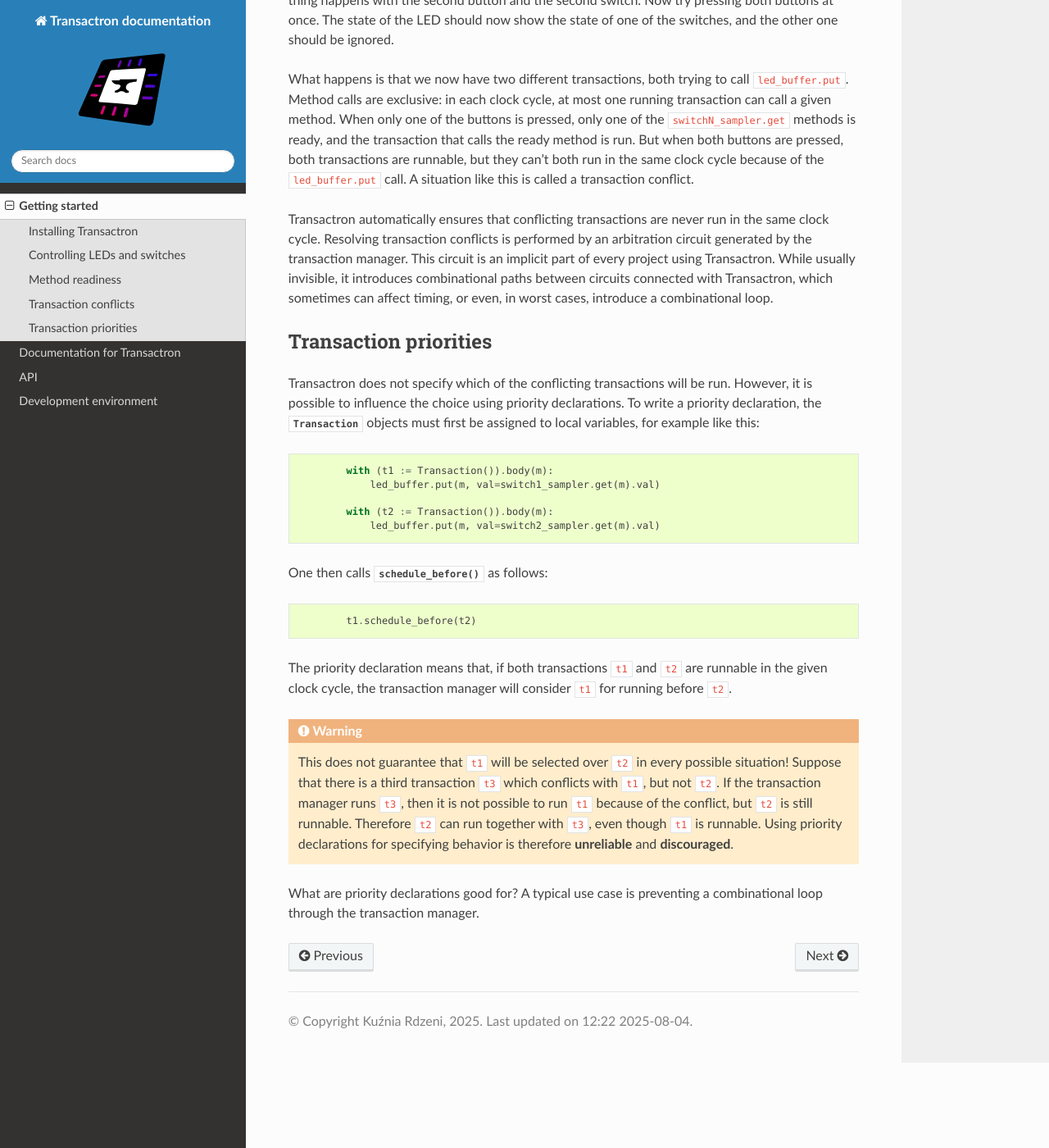
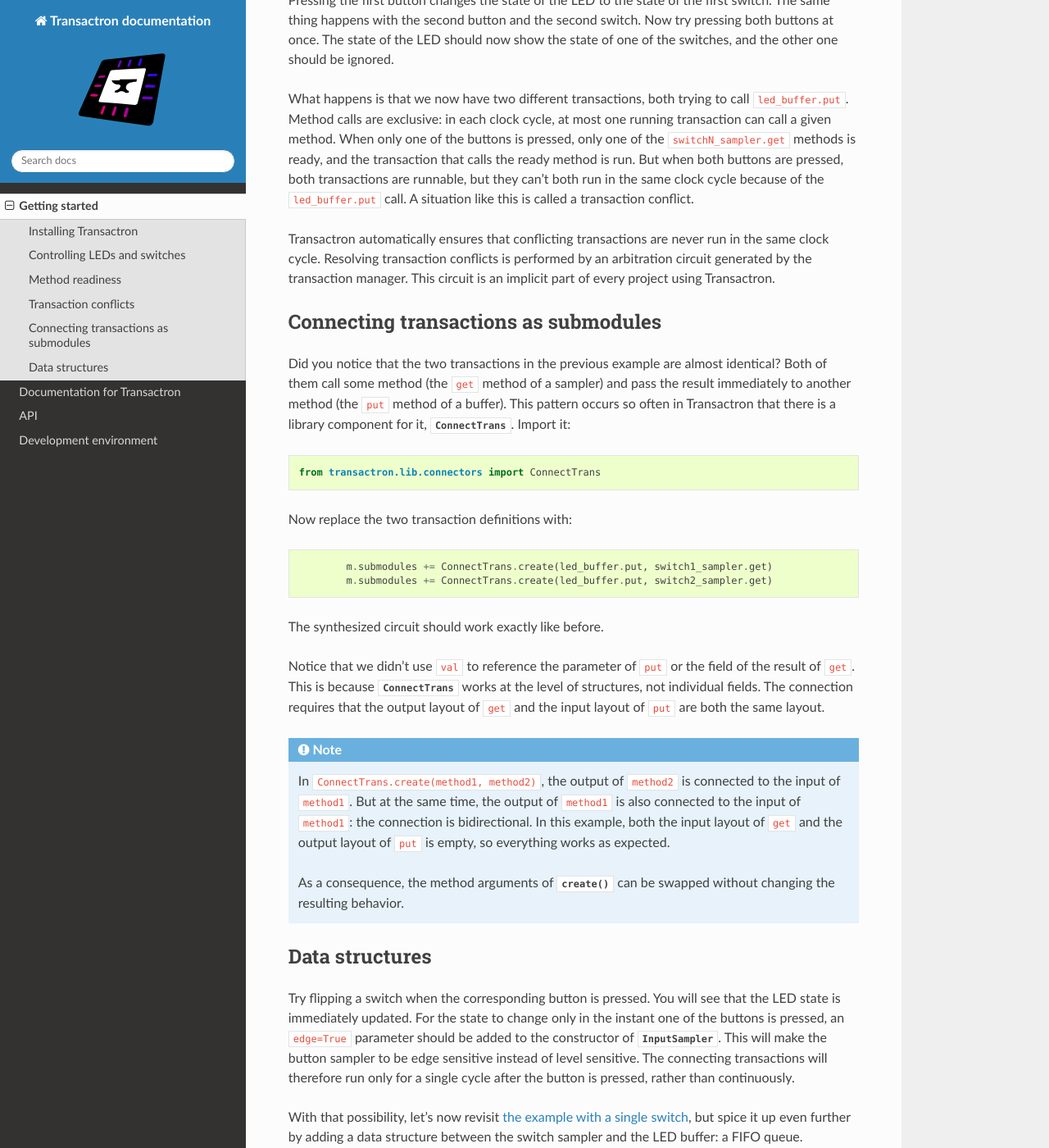
Before and after one commit to tilk/transactron, a Sphinx documentation site: the page built from docs/getting-started.md, in a window 1280 px wide and 1400 px high, scrolled down 3831 px. Shown: the whole window at 82% size. Built offline with Sphinx 7.4.7 and the Read the Docs theme 3.1.0, drawn with Linux system fonts in a browser that asks for light colours; the version number could not be read and is left out; some of the changed text lies outside the part shown.

Commit message:
Extend tutorial

````diff
--- /dev/null
+++ b/docs/_code/ledcontrol4.py
@@ -0,0 +1,42 @@
+from amaranth import *
+import amaranth.lib.data as data
+
+from transactron import TModule
+from transactron.lib.basicio import InputSampler, OutputBuffer
+from transactron.lib.connectors import ConnectTrans
+from transactron.lib.fifo import BasicFifo
+
+
+class LedControl(Elaboratable):
+    def elaborate(self, platform):
+        m = TModule()
+
+        switch = platform.request("switch")
+        led = platform.request("led", 0)
+        led_fifo_write = platform.request("led", 1)
+        led_fifo_read = platform.request("led", 2)
+        btn_switch = platform.request("button", 0)
+        btn_led = platform.request("button", 1)
+
+        layout = data.StructLayout({"val": 1})
+
+        m.submodules.switch_sampler = switch_sampler = InputSampler(
+            layout, synchronize=True, polarity=True, edge=True
+        )
+        m.d.comb += switch_sampler.data.val.eq(switch.i)
+        m.d.comb += switch_sampler.trigger.eq(btn_switch.i)
+
+        m.submodules.led_buffer = led_buffer = OutputBuffer(
+            layout, synchronize=True, polarity=True, edge=True
+        )
+        m.d.comb += led.o.eq(led_buffer.data.val)
+        m.d.comb += led_buffer.trigger.eq(btn_led.i)
+
+        m.submodules.fifo = fifo = BasicFifo(layout, 4)
+        m.d.comb += led_fifo_write.o.eq(fifo.write.ready)
+        m.d.comb += led_fifo_read.o.eq(fifo.read.ready)
+
+        m.submodules += ConnectTrans.create(fifo.write, switch_sampler.get)
+        m.submodules += ConnectTrans.create(led_buffer.put, fifo.read)
+
+        return m
--- a/docs/getting-started.md
+++ b/docs/getting-started.md
@@ -60,15 +60,15 @@
 For it to work, Vivado and `xc3sprog` need to be installed.
 To use it with a different dev board, an appropriate platform needs to be imported instead and the correct toolchain for the board needs to be installed.
 ```python
-from transactron import TransactionModule
+from transactron import TransactronContextElaboratable
 from amaranth_boards.arty_a7 import ArtyA7_35Platform
 
-ArtyA7_35Platform().build(TransactionModule(LedControl()), do_program=True)
+ArtyA7_35Platform().build(TransactronContextElaboratable(LedControl()), do_program=True)
 ```
-Please notice {py:class}`~transactron.core.manager.TransactionModule`, which is used to wrap the `LedControl` elaboratable.
+Please notice {py:class}`~transactron.core.context.TransactronContextElaboratable`, which is used to wrap the `LedControl` elaboratable.
 It provides the context required by Transactron code, including the transaction manager.
 Without the wrapper, synthesis will fail.
-Typically, there should be only one {py:class}`~transactron.core.manager.TransactionModule` for the entire project.
+Typically, there should be only one {py:class}`~transactron.core.context.TransactronContextElaboratable` for the entire project.
 
 ## Method readiness
 
@@ -93,18 +94,6 @@
 This is because, for a transaction to run in a given clock cycle, every method called by the transaction must be ready in that cycle.
 This condition is implicit in transaction definitions.
 It allows to safely change prerequisite conditions for calling methods without modifying the caller code.
-
-% TODO: discuss edge triggering later, when introducing FIFOs
-%
-%Try flipping the switch when both buttons are pressed.
-%You will see that the LED state is immediately updated.
-%For the state to change only in the instant one of the buttons is pressed, an `edge=True` parameter should be added to the constructor of {py:class}`~transactron.lib.basicio.InputSampler` (or {py:class}`~transactron.lib.basicio.OutputBuffer`).
-%This will make the first (or second) button to be edge sensitive instead of level sensitive.
-%
-%:::{attention}
-%If both buttons are made edge sensitive, it will be basically impossible to update the LED state.
-%This is because the buttons would need to be pushed in the exactly the same clock cycle, which is very improbable with the default clock on FPGA dev boards being in the MHz range.
-%:::
 
 ## Transaction conflicts
 
@@ -128,39 +117,103 @@
 Transactron automatically ensures that conflicting transactions are never run in the same clock cycle.
 Resolving transaction conflicts is performed by an arbitration circuit generated by the transaction manager.
 This circuit is an implicit part of every project using Transactron.
-While usually invisible, it introduces combinational paths between circuits connected with Transactron, which sometimes can affect timing, or even, in worst cases, introduce a combinational loop.
+%While usually invisible, it introduces combinational paths between circuits connected with Transactron, which sometimes can affect timing, or even, in worst cases, introduce a combinational loop.
 
-## Transaction priorities
+%## Transaction priorities
+%
+%Transactron does not specify which of the conflicting transactions will be run.
+%However, it is possible to influence the choice using priority declarations.
+%To write a priority declaration, the {py:class}`~transactron.core.transaction.Transaction` objects must first be assigned to local variables, for example like this:
+%
+%```python
+%        with (t1 := Transaction()).body(m):
+%            led_buffer.put(m, val=switch1_sampler.get(m).val)
+%
+%        with (t2 := Transaction()).body(m):
+%            led_buffer.put(m, val=switch2_sampler.get(m).val)
+%```
+%
+%One then calls {py:meth}`~transactron.core.transaction_base.TransactionBase.schedule_before` as follows:
+%
+%```python
+%        t1.schedule_before(t2)
+%```
+%
+%The priority declaration means that, if both transactions `t1` and `t2` are runnable in the given clock cycle, the transaction manager will consider `t1` for running before `t2`.
+%
+%:::{warning}
+%This does not guarantee that `t1` will be selected over `t2` in every possible situation!
+%Suppose that there is a third transaction `t3` which conflicts with `t1`, but not `t2`.
+%If the transaction manager runs `t3`, then it is not possible to run `t1` because of the conflict, but `t2` is still runnable.
+%Therefore `t2` can run together with `t3`, even though `t1` is runnable.
+%Using priority declarations for specifying behavior is therefore **unreliable** and **discouraged**.
+%:::
 
-Transactron does not specify which of the conflicting transactions will be run.
-However, it is possible to influence the choice using priority declarations.
-To write a priority declaration, the {py:class}`~transactron.core.transaction.Transaction` objects must first be assigned to local variables, for example like this:
+%What are priority declarations good for?
+%A typical use case is preventing a combinational loop through the transaction manager.
+
+% TODO: example
+
+## Connecting transactions as submodules
+
+Did you notice that the two transactions in the previous example are almost identical?
+Both of them call some method (the `get` method of a sampler) and pass the result immediately to another method (the `put` method of a buffer).
+This pattern occurs so often in Transactron that there is a library component for it, {py:class}`~transactron.lib.connectors.ConnectTrans`.
+Import it:
 
 ```python
-        with (t1 := Transaction()).body(m):
-            led_buffer.put(m, val=switch1_sampler.get(m).val)
-
-        with (t2 := Transaction()).body(m):
-            led_buffer.put(m, val=switch2_sampler.get(m).val)
+from transactron.lib.connectors import ConnectTrans
 ```
 
-One then calls {py:meth}`~transactron.core.transaction_base.TransactionBase.schedule_before` as follows:
+Now replace the two transaction definitions with:
 
 ```python
-        t1.schedule_before(t2)
+        m.submodules += ConnectTrans.create(led_buffer.put, switch1_sampler.get)
+        m.submodules += ConnectTrans.create(led_buffer.put, switch2_sampler.get)
 ```
 
-The priority declaration means that, if both transactions `t1` and `t2` are runnable in the given clock cycle, the transaction manager will consider `t1` for running before `t2`.
+The synthesized circuit should work exactly like before.
 
-:::{warning}
-This does not guarantee that `t1` will be selected over `t2` in every possible situation!
-Suppose that there is a third transaction `t3` which conflicts with `t1`, but not `t2`.
-If the transaction manager runs `t3`, then it is not possible to run `t1` because of the conflict, but `t2` is still runnable.
-Therefore `t2` can run together with `t3`, even though `t1` is runnable.
-Using priority declarations for specifying behavior is therefore **unreliable** and **discouraged**.
+Notice that we didn't use `val` to reference the parameter of `put` or the field of the result of `get`.
+This is because {py:class}`~transactron.lib.connectors.ConnectTrans` works at the level of structures, not individual fields.
+The connection requires that the output layout of `get` and the input layout of `put` are both the same layout.
+
+:::{note}
+In `ConnectTrans.create(method1, method2)`, the output of `method2` is connected to the input of `method1`.
+But at the same time, the output of `method1` is also connected to the input of `method1`: the connection is bidirectional.
+In this example, both the input layout of `get` and the output layout of `put` is empty, so everything works as expected.
+
+As a consequence, the method arguments of {py:meth}`~transactron.lib.connectors.ConnectTrans.create` can be swapped without changing the resulting behavior.
 :::
 
-What are priority declarations good for?
-A typical use case is preventing a combinational loop through the transaction manager.
+## Data structures
 
-% TODO: example
+Try flipping a switch when the corresponding button is pressed.
+You will see that the LED state is immediately updated.
+For the state to change only in the instant one of the buttons is pressed, an `edge=True` parameter should be added to the constructor of {py:class}`~transactron.lib.basicio.InputSampler`.
+This will make the button sampler to be edge sensitive instead of level sensitive.
+The connecting transactions will therefore run only for a single cycle after the button is pressed, rather than continuously.
+
+With that possibility, let's now revisit [the example with a single switch](#ledcontrol2), but spice it up even further by adding a data structure between the switch sampler and the LED buffer: a FIFO queue.
+
+```{literalinclude} _code/ledcontrol4.py
+```
+
+The FIFO component {py:class}`~transactron.lib.fifo.BasicFifo` provides, among others, the two methods {py:attr}`~transactron.lib.fifo.BasicFifo.write` and {py:attr}`~transactron.lib.fifo.BasicFifo.read`.
+The `write` method inserts new data to the back of the queue, while `read` returns data at the front of the queue and removes it.
+Both of these methods are ready only when the respective actions can be correctly performed: `write` requires the queue not to be full, while `read` requires it to be nonempty.
+This way, Transactron automatically provides backpressure, which can help prevent overflow and underflow.
+
+To illustrate this, the readiness signals of `write` and `read` are connected to LEDs number 1 and 2.
+At the beginning only the `write` method is ready.
+Pressing the first button runs the `write` method, which inserts the current value of the switch into the FIFO and makes the `read` method ready.
+After a few more presses of the first button the FIFO gets filled up, after which the `write` method is no longer ready.
+Further presses of the first button will now have no effect.
+
+Pressing the second button will remove a value from the FIFO and display it on the first LED.
+The second button can be pressed until the FIFO is emptied.
+Pressing it again will not alter the state of the first LED.
+Try playing with the button and the switch some more.
+
+Try swapping the {py:class}`~transactron.lib.fifo.BasicFifo` for a {py:class}`~transactron.lib.stack.Stack`.
+For that, only the import and class name need to be changed.
````
Also changed, not shown: other parts of docs/getting-started.md (+2 -1 lines).
